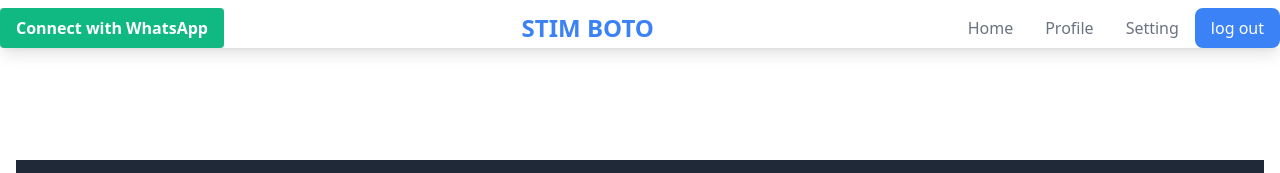
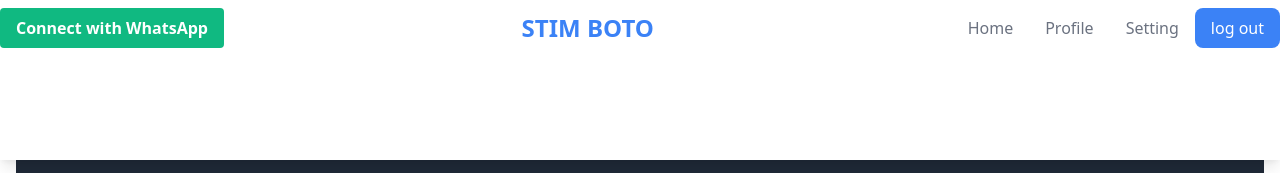
Before and after one commit to Stimboto/social.github.io, a plain HTML site: page index.html in a window 1280 px wide. Shown: the top 173 px of the page. Drawn offline with nearby package versions, Linux system fonts and the light colour scheme.

Commit message:
Update index.html

```diff
--- a/index.html
+++ b/index.html
@@ -7,7 +7,7 @@
     <link rel="stylesheet" href="https://unpkg.com/tailwindcss@2.1.2/dist/tailwind.min.css" />
   </head>
  <div class="bg-white min-h-screen">
-    <nav class="fixed top-0 left-0 right-0 z-50 bg-white shadow-lg h-30  pt-2">
+    <nav class="fixed top-0 left-0 right-0 z-50 bg-white shadow-lg h-40  pt-2">
       <div class="flex items-center justify-between">
 
        <!-- whatspp connect-->
```
